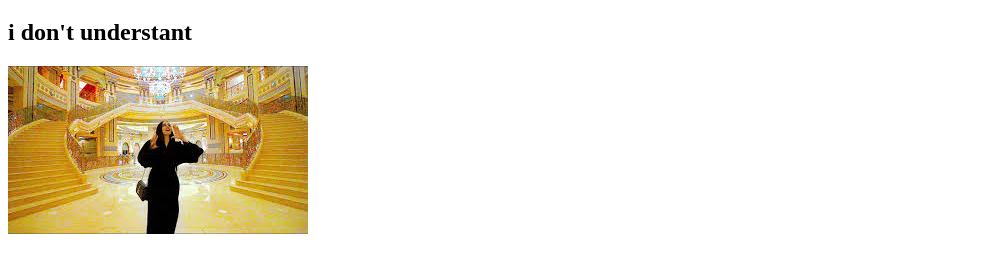
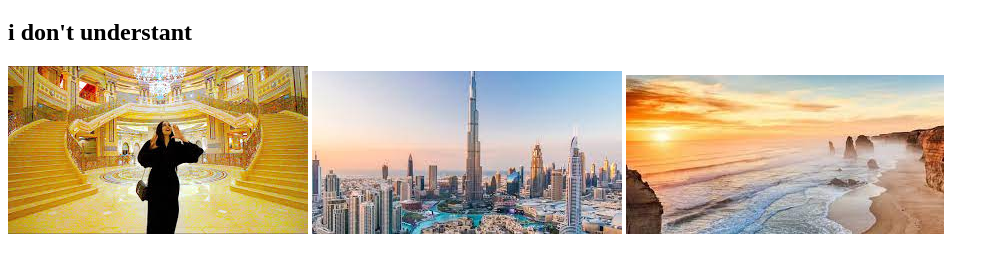
Before and after one commit to Konekaakter/my-second-repo, a plain HTML site: page index.html in a window 1280 px wide. Shown: the part 61-334 px from the top of the page, without its empty margins (0-999 px from the left). Drawn offline with Linux system fonts and the light colour scheme.

Commit message:
this is last image

```diff
--- a/index.html
+++ b/index.html
@@ -10,5 +10,7 @@
     <h1>I think i am do it</h1>
     <h2>i don't understant</h2>
     <img src="place/luxury.jpg" alt="">
+    <img src="place/bruj khalifa.jpg" alt="">
+    <img src="place/sea beach.jpg" alt="">
 </body>
 </html>
```
